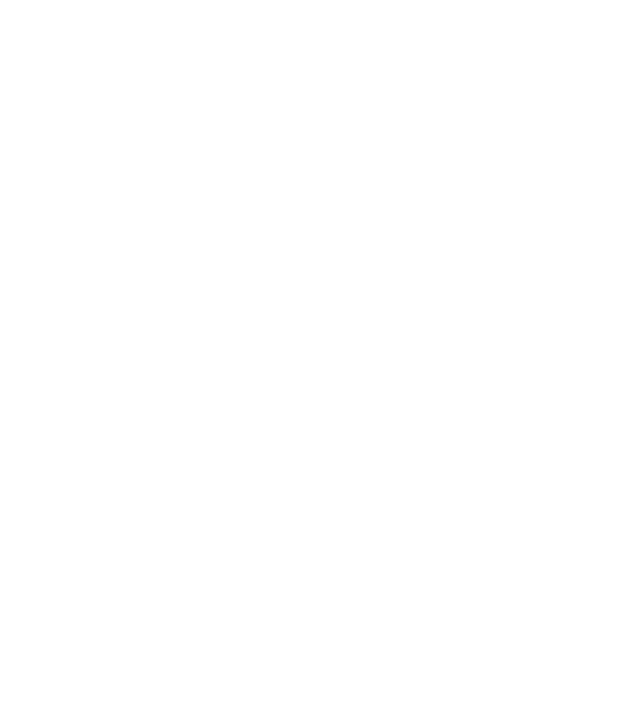
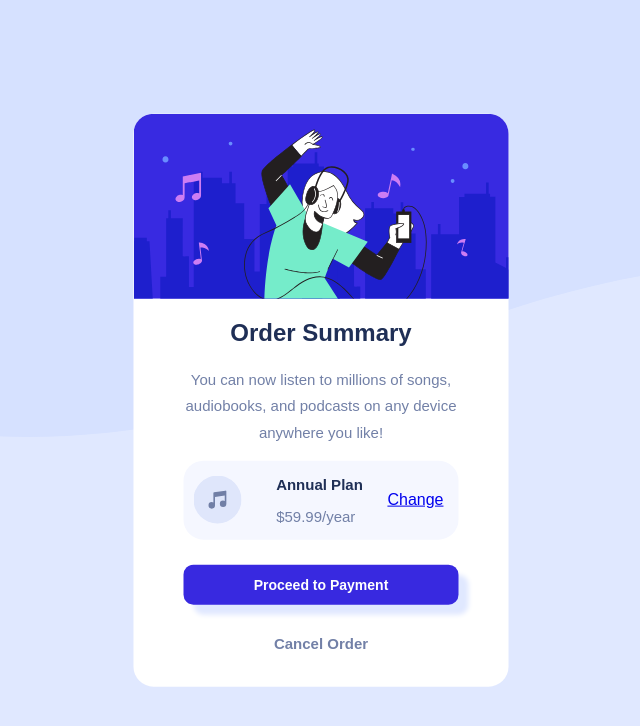
Before and after one commit to KissNiki2002/order-summary-component, a plain HTML site: page index.html in a window 1280 px wide. Shown: the whole page, without its empty margins (319-959 px from the left). Drawn offline with Linux system fonts and the light colour scheme.

Commit message:
first repo

```diff
--- a/index.html
+++ b/index.html
@@ -1,5 +1,44 @@
 <!doctype>
 <html>
-  <head></head>
-  <body></body>
+  <head>
+    <meta charset="UTF-8">
+    <meta name="viewport" content="width=device-width, initial-scale=1.0"> <!-- displays site properly based on user's device -->
+    <title>Order summary</title>
+    <link rel="stylesheet" href="style.css">
+    <link rel="icon" type="image/png" sizes="32x32" href="images/favicon-32x32.png">
+  </head>
+  <body>
+    <div class="container">
+    <section>
+      <img src="images/illustration-hero.svg" alt="" height="185">
+    </section>
+    <main>
+      <h2>Order Summary</h2>
+      <p class="first-paragraph">You can now listen to millions of songs, audiobooks, and podcasts on any device anywhere you like!</p>
+      <div class="box">
+        <div class="left-side">
+          <img src="images/icon-music.svg" alt="">
+        </div>
+        <div class="middle-part">
+          <p class="first">Annual Plan</p>
+          <p class="price">$59.99/year</p>
+        </div>
+        <div class="right-part">
+          <a href="#">Change</a>
+        </div>
+      </div>
+
+
+      <button class="accept">Proceed to Payment</button>
+      <div class="cancel">
+        <p>Cancel Order</p>
+      </div>
+    </div>
+    </main>
+
+    <!--<footer>
+      Challenge by <a href="https://www.frontendmentor.io/home" target="_blank">Frontend Mentor</a>
+      Coded by <a href="#">Kiss Nikolett</a>
+    </footer>-->
+  </body>
 </html>
--- /dev/null
+++ b/style.css
@@ -0,0 +1,119 @@
+body{
+    font-family: 'Red Hat Display', sans-serif ;
+    background-image: url(images/pattern-background-desktop.svg);
+    background-repeat: no-repeat;
+    background-color: hsl(225, 100%, 94%);
+    background-size: 1440px;
+}
+
+.container{
+    position: absolute;
+    top: 50%;
+    left: 50%;
+    transform: translate(-50%,-50%);
+    max-width: 375px;
+    border-radius: 20px;
+    background-color: hsl(0,100%,100%);
+    /*background-color: hsl(225, 100%, 98%);*/
+    overflow: hidden;
+}
+
+h2{
+    font-weight: 800;
+    margin: 20px;
+    color: hsl(223, 47%, 23%);
+    display: flex;
+    justify-content: center;
+}
+
+p{
+    font-size: 15px;
+}
+
+.first-paragraph{
+    font-weight: 400;
+    color: hsl(224, 23%, 55%);
+    display: flex;
+    justify-content: center;
+    text-align: center;
+    align-items: center;
+    margin-left: 45px;
+    margin-right: 45px;
+    line-height: 175%;
+}
+
+.box{
+    display: flex;
+    justify-content: space-between;
+    align-items: center;
+    background-color: hsl(225, 100%, 98%);
+    padding-left: 10px;
+    padding-right: 15px;
+    margin-left: 50px;
+    margin-right: 50px;
+    border-radius: 20px;
+    margin-bottom: 25px;
+}
+
+/*.left-side{
+    margin-left: 55px;
+}*/
+
+.middle-part{
+    margin-left: 10px;
+}
+
+.first{
+    color:hsl(223, 47%, 23%);
+    font-weight: 800;
+    /*margin-bottom: 5px;*/
+}
+
+.price{
+    font-weight: 400;
+    color: hsl(224, 23%, 55%);
+}
+
+div.right-part>a:active, div.right-part>a:hover{
+    cursor:pointer;
+    color: hsl(224, 23%, 55%);
+    text-decoration: none;
+}
+
+
+
+.accept{
+    background-color: hsl(245, 75%, 52%);
+    text-align: center;
+    font-size: 14px;
+    color: white;
+    display: inline-block;
+    border: none;
+    padding: 12px 28px;
+    text-decoration: none;
+    font-weight: 700;
+    border-radius: 10px;
+    justify-content: center;
+    width: 275px;
+    margin-left:50px;
+    box-shadow: 10px 10px 5px hsl(225, 100%, 94%);
+}
+
+button:active, button:hover{
+    background-color: hsla(245, 75%, 52%, 0.534);
+    cursor: pointer;
+}
+
+.cancel{
+    color: hsl(224, 23%, 55%);
+    margin-top: 30px;
+    margin-bottom: 35px;
+    text-align: center;
+    text-decoration: none;
+    font-weight: 700;
+}
+
+div.cancel>p:active, div.cancel>p:hover{
+    cursor:pointer;
+    color: hsl(223, 47%, 23%);
+}
```
Also changed, not shown: images/favicon-32x32.png (added), images/icon-music.svg (added), images/illustration-hero.svg (added), images/pattern-background-desktop.svg (added), images/pattern-background-mobile.svg (added).
